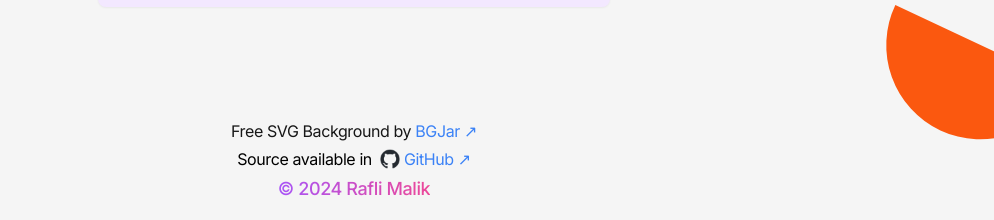
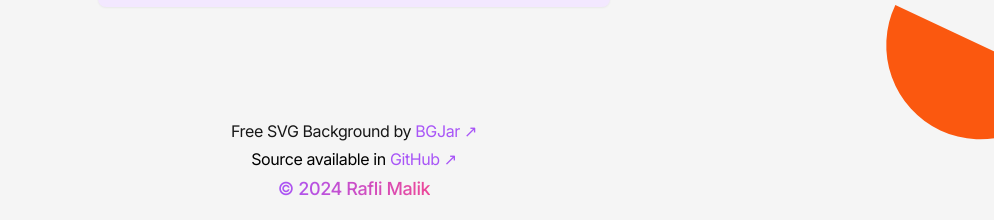
Before and after one commit to RMalik777/LinkBook, a SvelteKit app: page / in a window 1280 px wide. Shown: the part 975-1195 px from the top of the page, without its empty margins (286-1280 px from the left). Built offline with nearby package versions, Linux system fonts and the light colour scheme.

Commit message:
style: remove github logo

```diff
--- a/src/routes/+page.svelte
+++ b/src/routes/+page.svelte
@@ -82,26 +82,21 @@
       target="_blank"
       rel="noopener noreferrer"
       href="https://bgjar.com"
-      class="text-blue-500 duration-200 ease-out after:content-['_↗'] visited:text-purple-500 hover:underline focus-visible:underline dark:text-blue-400"
+      class="text-purple-500 duration-200 ease-out after:content-['_↗'] hover:underline focus-visible:underline dark:text-purple-400"
       >BGJar</a>
   </p>
-  <p class="flex flex-row items-center gap-2">
+  <p>
     Source available in <a
       href="https://github.com/RMalik777/LinkBook"
       target="_blank"
       rel="noopener noreferrer"
-      class="flex items-center gap-1 text-blue-500 duration-200 ease-out after:content-['_↗'] visited:text-purple-500 hover:underline focus-visible:underline dark:text-blue-400"
-      ><img
-        loading="lazy"
-        decoding="async"
-        src={themeMode == "Dark" ? githubWhite : githubBlack}
-        alt=""
-        class="h-5" />GitHub</a>
+      class=" text-purple-500 duration-200 ease-out after:content-['_↗'] hover:underline focus-visible:underline dark:text-purple-400">
+      GitHub</a>
   </p>
   <a
     translate="no"
     href="https://www.raflimalik.com/"
     target="_blank"
-    class="bg-gradient-to-r from-purple-500 to-pink-500 bg-clip-text text-lg font-medium text-transparent duration-200 ease-out visited:text-purple-500 hover:font-semibold hover:underline focus-visible:font-semibold focus-visible:underline"
+    class="bg-gradient-to-r from-purple-500 to-pink-500 bg-clip-text text-lg font-medium text-transparent duration-200 ease-out visited:text-purple-500 hover:font-semibold hover:underline focus-visible:font-semibold focus-visible:underline dark:from-purple-400 dark:to-pink-400"
     >&copy; 2024 Rafli Malik</a>
 </footer>
```
